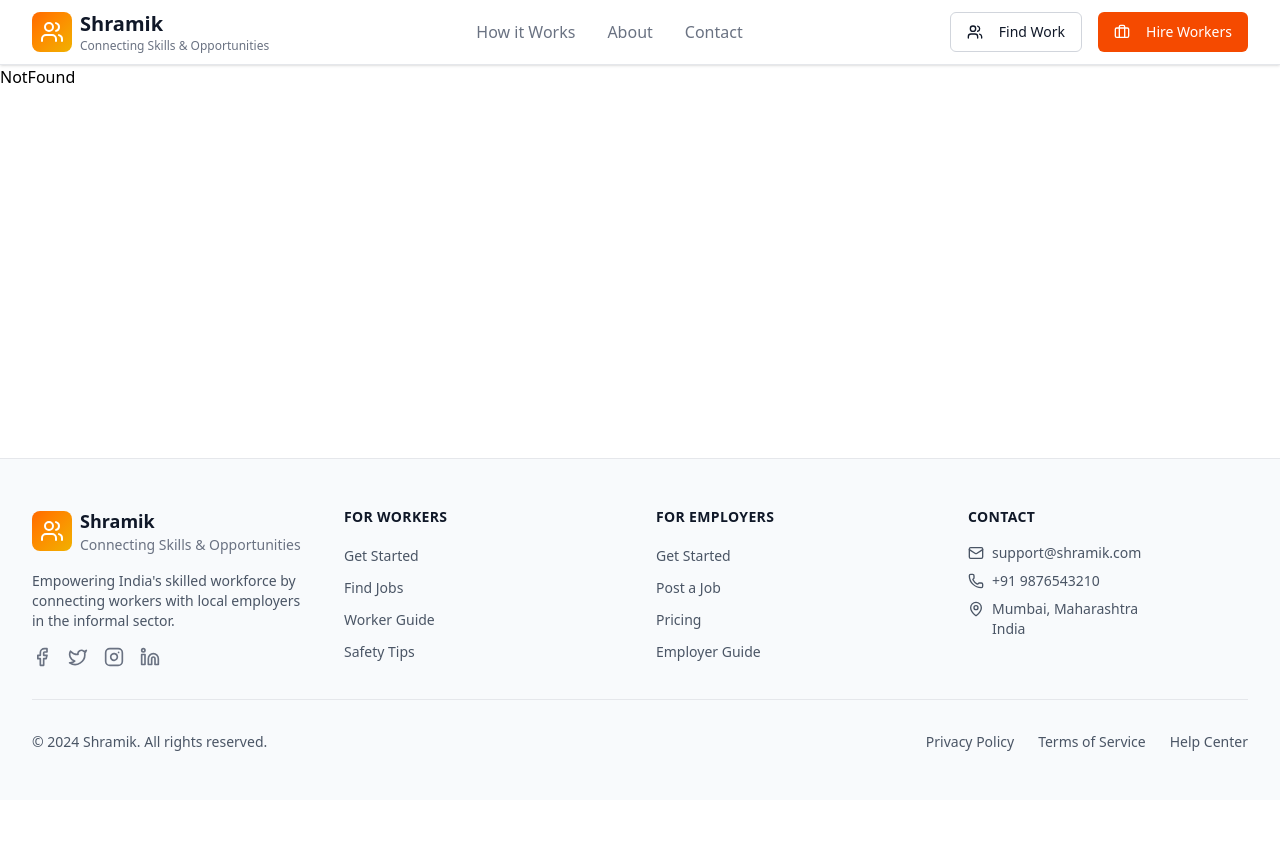
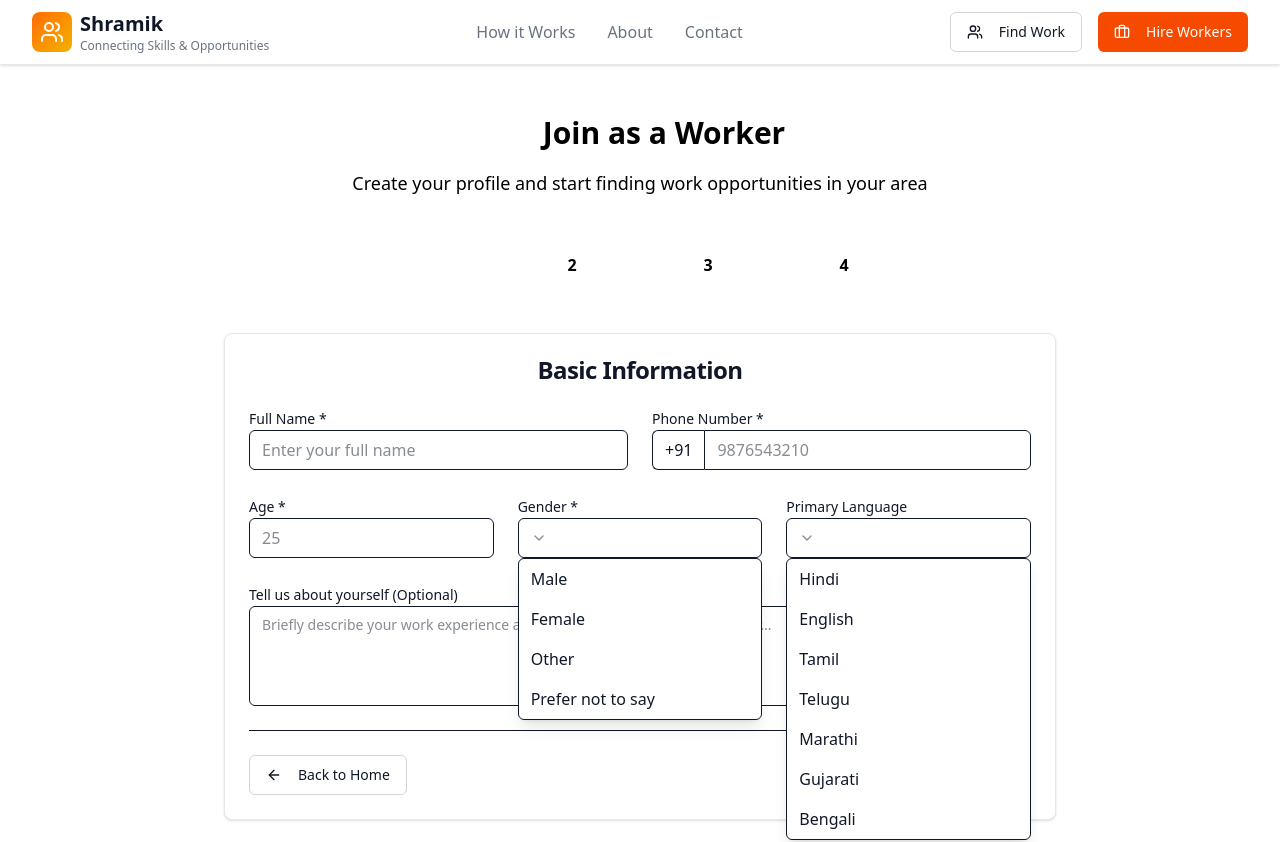
Before and after one commit to NexaCraft/Shramik, a React (Vite) app in the folder client/: page /worker-signup in a window 1280 px wide. Shown: the top 842 px of the page. Before the commit the page ends 800 px from the top, so only its background shows below. Built offline with nearby package versions, Linux system fonts and the light colour scheme.

Commit message:
added some components

```diff
--- a/client/src/App.jsx
+++ b/client/src/App.jsx
@@ -3,6 +3,8 @@ import Index from "./pages/Index";
 import NotFound from "./pages/NotFound";
 import Navbar from "./components/Navbar";
 import Footer from "./components/Footer";
+import EmployerSignup from "./pages/auth/EmployerSignup";
+import WorkerSignup from "./pages/auth/WorkerSignup";
 
 const App = () => (
   <div className="flex flex-col min-h-screen">
@@ -10,6 +12,8 @@ const App = () => (
     <main className="flex-grow">
       <Routes>
         <Route path="/" element={<Index />} />
+        <Route path="/employer-signup" element={<EmployerSignup />} />
+        <Route path="/worker-signup" element={<WorkerSignup />} />
         <Route path="*" element={<NotFound />} />
       </Routes>
     </main>
--- a/client/src/components/Footer.jsx
+++ b/client/src/components/Footer.jsx
@@ -156,6 +156,7 @@ const Footer = () => {
           </div>
         </div>
 
+        {/* Copy Rights */}
         <div className="mt-8 pt-8 border-t border-gray-200">
           <div className="flex flex-col md:flex-row justify-between items-center">
             <p className="text-gray-600 text-sm">
--- a/client/src/components/ui/Button.jsx
+++ b/client/src/components/ui/Button.jsx
@@ -4,7 +4,8 @@ const baseClasses =
 const variantClasses = {
   default: "bg-orange-600 text-white hover:bg-orange-700 focus:ring-orange-500",
   destructive: "bg-red-600 text-white hover:bg-red-700 focus:ring-red-500",
-  outline: "border border-gray-300 hover:bg-gray-100 text-gray-900 focus:ring-gray-500",
+  outline:
+    "border border-gray-300 hover:bg-gray-100 text-gray-900 focus:ring-gray-500",
   secondary: "bg-blue-100 text-blue-800 hover:bg-blue-200 focus:ring-blue-500",
   ghost: "hover:bg-gray-100 text-gray-900 focus:ring-gray-500",
   link: "text-orange-600 hover:underline focus:ring-orange-500",
--- /dev/null
+++ b/client/src/components/ui/checkbox.jsx
@@ -0,0 +1,30 @@
+import * as React from "react";
+import { Check } from "lucide-react";
+
+const Checkbox = React.forwardRef(({ className, ...props }, ref) => {
+  const baseClasses =
+    "h-4 w-4 rounded-sm border appearance-none cursor-pointer";
+  const checkedClasses = "bg-blue-500 border-blue-500 text-white";
+
+  return (
+    <div className="relative inline-block">
+      <input
+        type="checkbox"
+        ref={ref}
+        className={`
+          ${baseClasses}
+          ${props.checked ? checkedClasses : "bg-white"}
+          ${className || ""}
+        `}
+        {...props}
+      />
+      {props.checked && (
+        <Check className="absolute top-1/2 left-1/2 transform -translate-x-1/2 -translate-y-1/2 text-white h-3 w-3" />
+      )}
+    </div>
+  );
+});
+
+Checkbox.displayName = "Checkbox";
+
+export { Checkbox };
--- /dev/null
+++ b/client/src/components/ui/input.jsx
@@ -0,0 +1,18 @@
+import * as React from "react";
+
+const Input = React.forwardRef(({ className, type, ...props }, ref) => {
+  const baseClasses = "flex h-10 w-full rounded-md border px-3 py-2";
+
+  return (
+    <input
+      type={type}
+      className={`${baseClasses} ${className || ''}`}
+      ref={ref}
+      {...props}
+    />
+  );
+});
+
+Input.displayName = "Input";
+
+export { Input };
--- /dev/null
+++ b/client/src/components/ui/label.jsx
@@ -0,0 +1,17 @@
+import * as React from "react";
+
+const Label = React.forwardRef(({ className, ...props }, ref) => {
+  const baseClasses = "text-sm font-medium leading-none";
+
+  return (
+    <label
+      ref={ref}
+      className={`${baseClasses} ${className || ''}`}
+      {...props}
+    />
+  );
+});
+
+Label.displayName = "Label";
+
+export { Label };
--- /dev/null
+++ b/client/src/components/ui/select.jsx
@@ -0,0 +1,102 @@
+import * as React from "react";
+import { ChevronDown, Check } from "lucide-react";
+
+const Select = ({ children, value, onChange }) => {
+  const [selectedValue, setSelectedValue] = React.useState(value);
+
+  const handleSelect = (newValue) => {
+    setSelectedValue(newValue);
+    onChange && onChange(newValue);
+  };
+
+  return (
+    <div className="relative w-full">
+      {React.Children.map(children, (child) => {
+        if (child.type === SelectTrigger) {
+          return React.cloneElement(child, {
+            children: selectedValue || child.props.children
+          });
+        }
+        if (child.type === SelectContent) {
+          return React.cloneElement(child, {
+            onSelect: handleSelect
+          });
+        }
+        return child;
+      })}
+    </div>
+  );
+};
+
+const SelectTrigger = React.forwardRef(({ className, children, ...props }, ref) => {
+  const baseClasses = "flex h-10 w-full items-center justify-between rounded-md border px-3 py-2 text-sm";
+
+  return (
+    <div
+      ref={ref}
+      className={`${baseClasses} ${className || ''}`}
+      {...props}
+    >
+      {children}
+      <ChevronDown className="h-4 w-4 opacity-50" />
+    </div>
+  );
+});
+
+const SelectContent = React.forwardRef(({ children, onSelect, ...props }, ref) => {
+  const baseClasses = "absolute z-50 w-full border rounded-md bg-white shadow-lg";
+
+  return (
+    <div ref={ref} className={baseClasses} {...props}>
+      {React.Children.map(children, (child) =>
+        child.type === SelectItem
+          ? React.cloneElement(child, {
+              onClick: () => onSelect && onSelect(child.props.value)
+            })
+          : child
+      )}
+    </div>
+  );
+});
+
+const SelectItem = React.forwardRef(({ children, value, ...props }, ref) => {
+  const baseClasses = "px-3 py-2 hover:bg-gray-100 cursor-pointer flex items-center";
+
+  return (
+    <div
+      ref={ref}
+      className={baseClasses}
+      {...props}
+    >
+      {props.selected && <Check className="h-4 w-4 mr-2" />}
+      {children}
+    </div>
+  );
+});
+
+const SelectValue = ({ children }) => children;
+
+const SelectGroup = ({ children }) => (
+  <div className="border-b last:border-b-0">{children}</div>
+);
+
+const SelectLabel = ({ children, className }) => (
+  <div className={`px-3 py-2 font-semibold text-sm ${className}`}>
+    {children}
+  </div>
+);
+
+const SelectSeparator = () => (
+  <div className="h-px bg-gray-200 my-1"></div>
+);
+
+export {
+  Select,
+  SelectGroup,
+  SelectValue,
+  SelectTrigger,
+  SelectContent,
+  SelectLabel,
+  SelectItem,
+  SelectSeparator
+};
--- /dev/null
+++ b/client/src/components/ui/textarea.jsx
@@ -0,0 +1,17 @@
+import * as React from "react";
+
+const Textarea = React.forwardRef(({ className, ...props }, ref) => {
+  const baseClasses = "flex min-h-[80px] w-full rounded-md border px-3 py-2 text-sm";
+
+  return (
+    <textarea
+      className={`${baseClasses} ${className || ''}`}
+      ref={ref}
+      {...props}
+    />
+  );
+});
+
+Textarea.displayName = "Textarea";
+
+export { Textarea };
--- a/client/src/pages/NotFound.jsx
+++ b/client/src/pages/NotFound.jsx
@@ -1,7 +1,49 @@
+import { Link } from "react-router-dom";
+import { Button } from "@/components/ui/button";
+import { ArrowLeft, AlertTriangle } from "lucide-react";
+
 const NotFound = () => {
   return (
-    <div>
-      <h1>NotFound</h1>
+    <div className="min-h-screen bg-gray-100 flex items-center justify-center px-4 py-8">
+      <div className="max-w-md w-full bg-white rounded-xl shadow-2xl p-8 text-center space-y-6">
+        <div className="flex justify-center mb-4">
+          <div className="bg-red-100 rounded-full w-24 h-24 flex items-center justify-center">
+            <AlertTriangle className="w-16 h-16 text-red-600" />
+          </div>
+        </div>
+
+        <div className="space-y-4">
+          <h1 className="text-4xl font-bold text-gray-900">
+            404 - Page Not Found
+          </h1>
+
+          <p className="text-gray-600 text-lg">
+            Oops! The page you're looking for seems to have wandered off. It
+            might have been moved, deleted, or never existed.
+          </p>
+        </div>
+
+        <div className="flex justify-center space-x-4">
+          <Link to="/">
+            <Button variant="default" className="bg-blue-600 hover:bg-blue-700">
+              <ArrowLeft className="mr-2 h-4 w-4" />
+              Back to Home
+            </Button>
+          </Link>
+          <Link to="/contact">
+            <Button variant="outline" className="border-gray-300 text-gray-700">
+              Contact Support
+            </Button>
+          </Link>
+        </div>
+
+        <div className="text-sm text-gray-500 pt-4 border-t border-gray-200">
+          Need help?{" "}
+          <Link to="/support" className="text-blue-600 hover:underline">
+            Contact our support team
+          </Link>
+        </div>
+      </div>
     </div>
   );
 };
```
Also changed, not shown: client/src/components/ui/badge.jsx (+3 -6 lines), client/src/components/ui/card.jsx (+18 -10 lines), client/src/pages/Index.jsx (+56 -11 lines).
